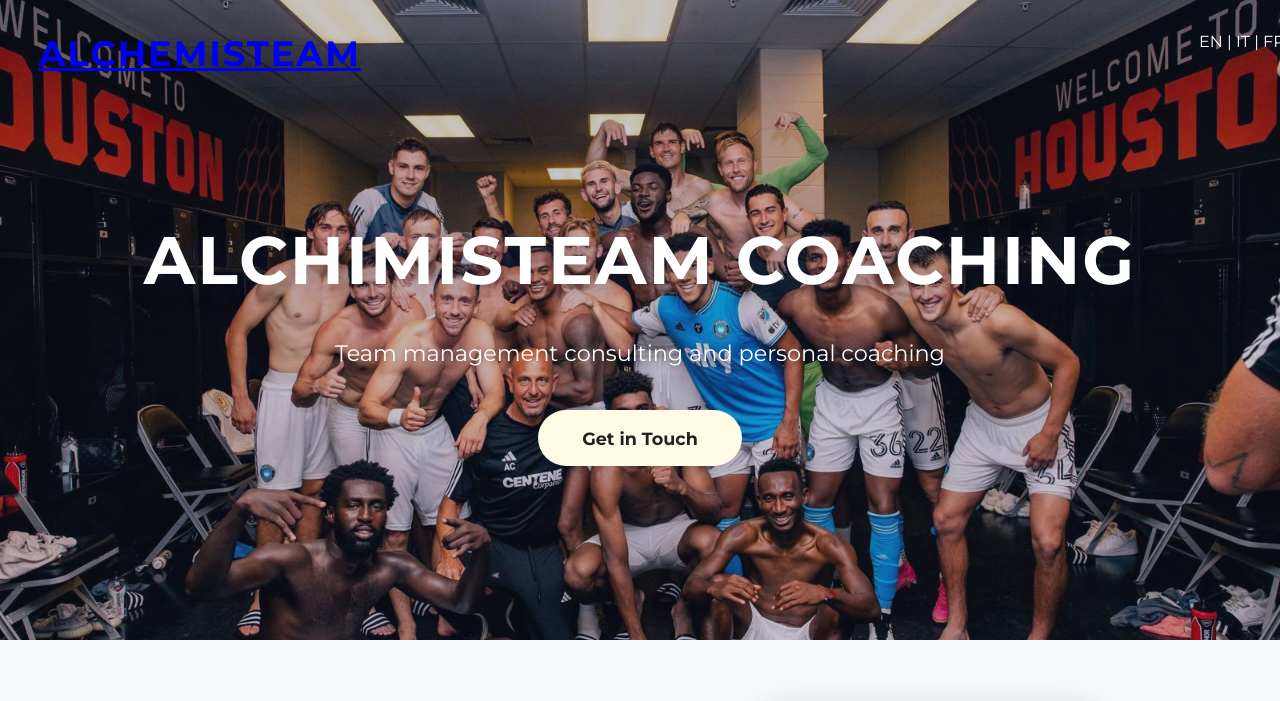
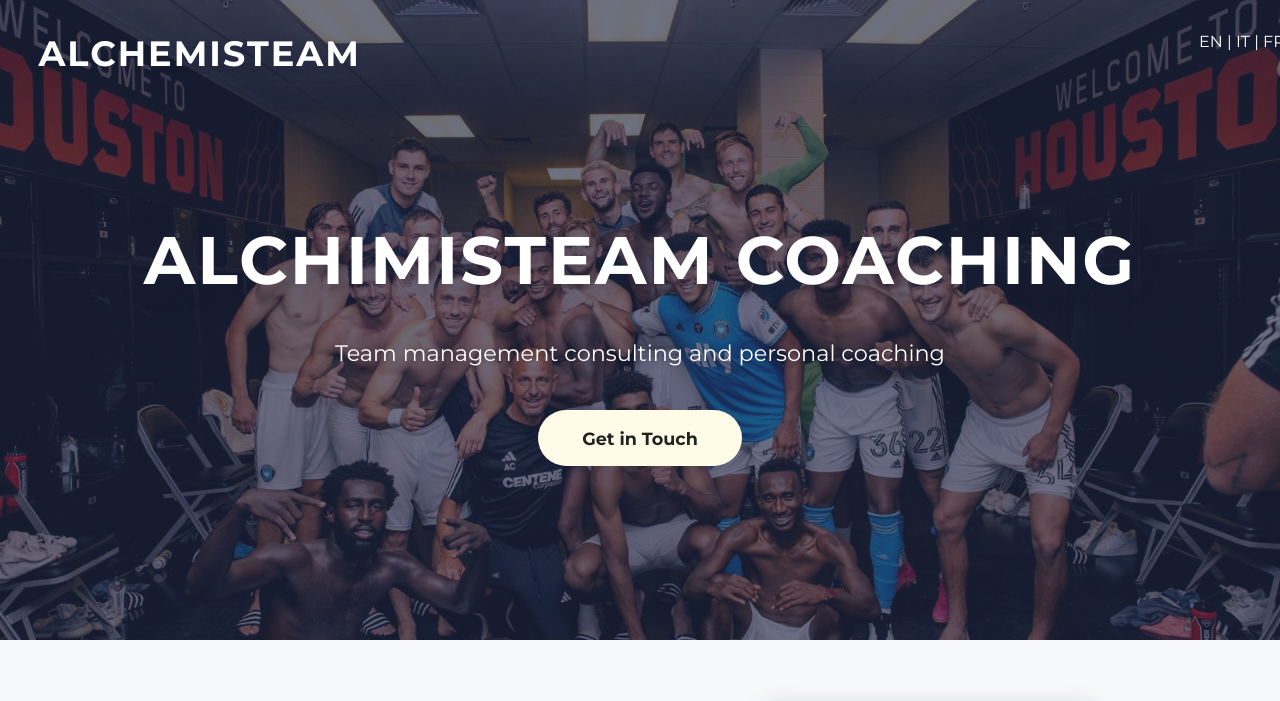
Before and after one commit to kennycoach/kennycoach.github.io, a plain HTML site: page it/index.html in a window 1280 px wide. Shown: the top 701 px of the page. Drawn offline with Linux system fonts and the light colour scheme.

Commit message:
style fix

```diff
--- a/it/index.html
+++ b/it/index.html
@@ -13,7 +13,7 @@
 <body>
     <header class="hero">
         <nav class="navbar">
-            <div class="logo"><a href="../en/index.html">ALCHEMISTEAM</a> </div>
+            <div class="logo">ALCHEMISTEAM</div>
             <ul class="nav-links">
                 <!--<li><a href="#about">About</a></li>
                 <li><a href="kenny"></a></li>
--- a/style.css
+++ b/style.css
@@ -7,7 +7,7 @@ body {
 }
 
 header.hero {
-    background: linear-gradient(rgba(32,40,70,0.25), rgba(32,40,70,0.25)), url('../src/image3.jpeg') center center / cover no-repeat;
+    background: linear-gradient(rgba(32,40,70,0.65), rgba(32,40,70,0.65)), url('../src/image3.jpeg') center center / cover no-repeat;
     color: #fff;
     min-height: 80vh;
     width: 100vw;
```
Also changed, not shown: en/index.html (+1 -1 lines), es/index.html (+1 -1 lines), fr/index.html (+1 -1 lines).
